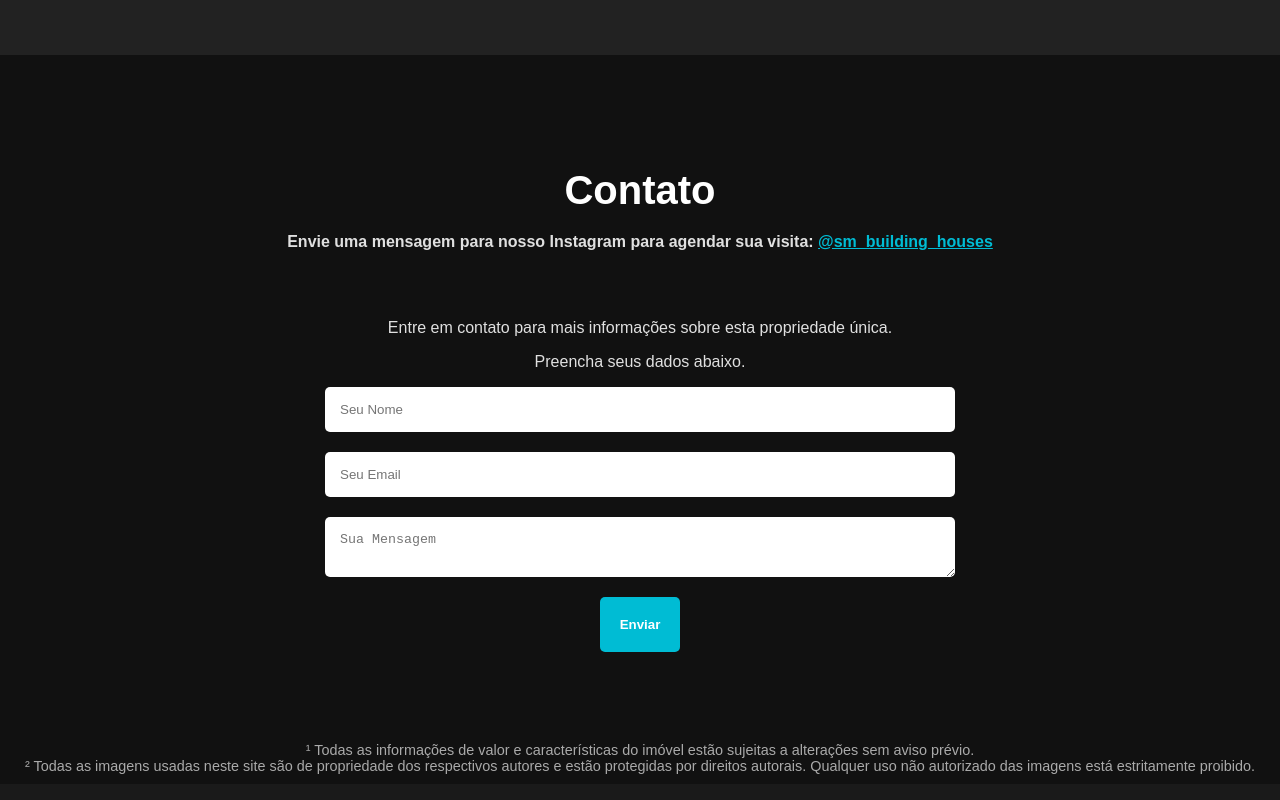
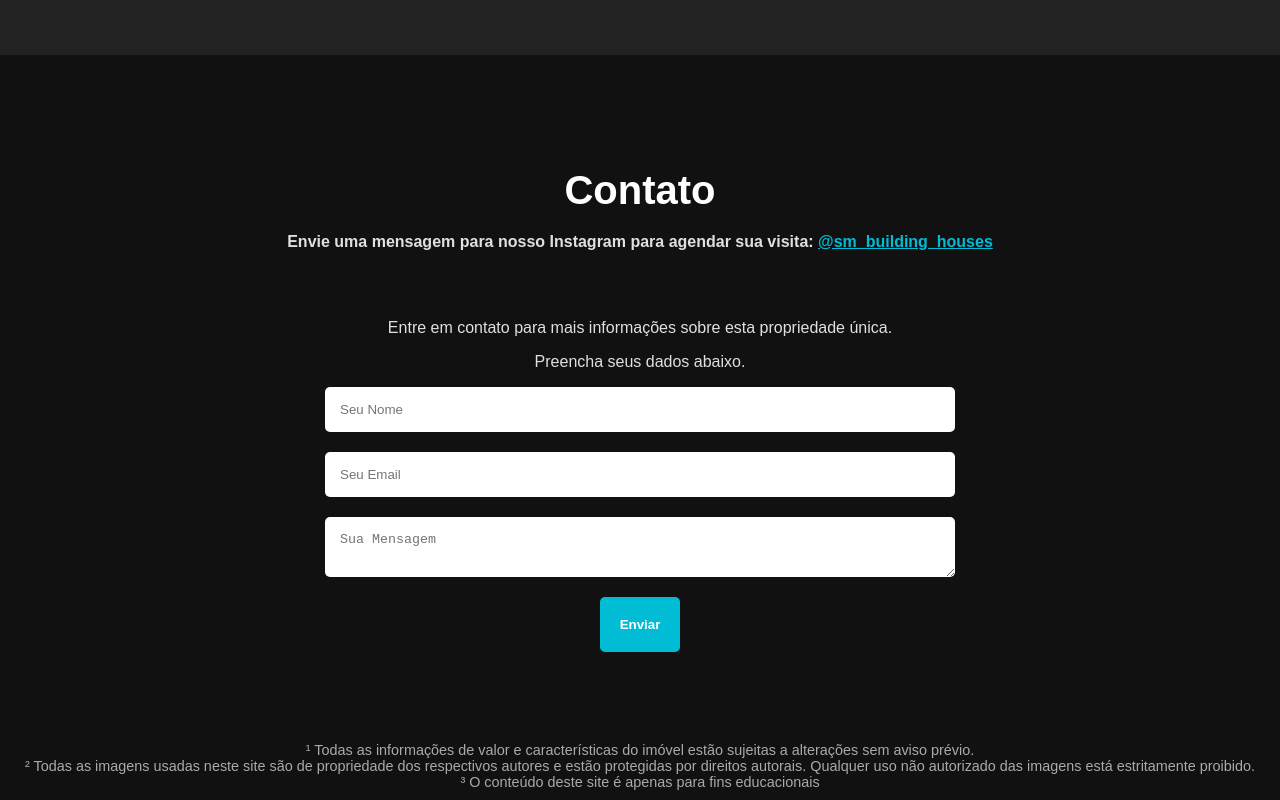
Before and after one commit to cmontilha/ElegantMansion, a plain HTML site: page docs/index.html in a window 1280 px wide. Shown: the part 3984-4784 px from the top of the page. Drawn offline with Linux system fonts and the light colour scheme.

Commit message:
Updated file

```diff
--- a/docs/index.html
+++ b/docs/index.html
@@ -139,6 +139,7 @@
     <footer class="footnote">
         <p>¹ Todas as informações de valor e características do imóvel estão sujeitas a alterações sem aviso prévio.</p>
         <p>² Todas as imagens usadas neste site são de propriedade dos respectivos autores e estão protegidas por direitos autorais. Qualquer uso não autorizado das imagens está estritamente proibido.</p>
+        <p>³ O conteúdo deste site é apenas para fins educacionais</p>
     </footer>
 </body>
 <script>
```
